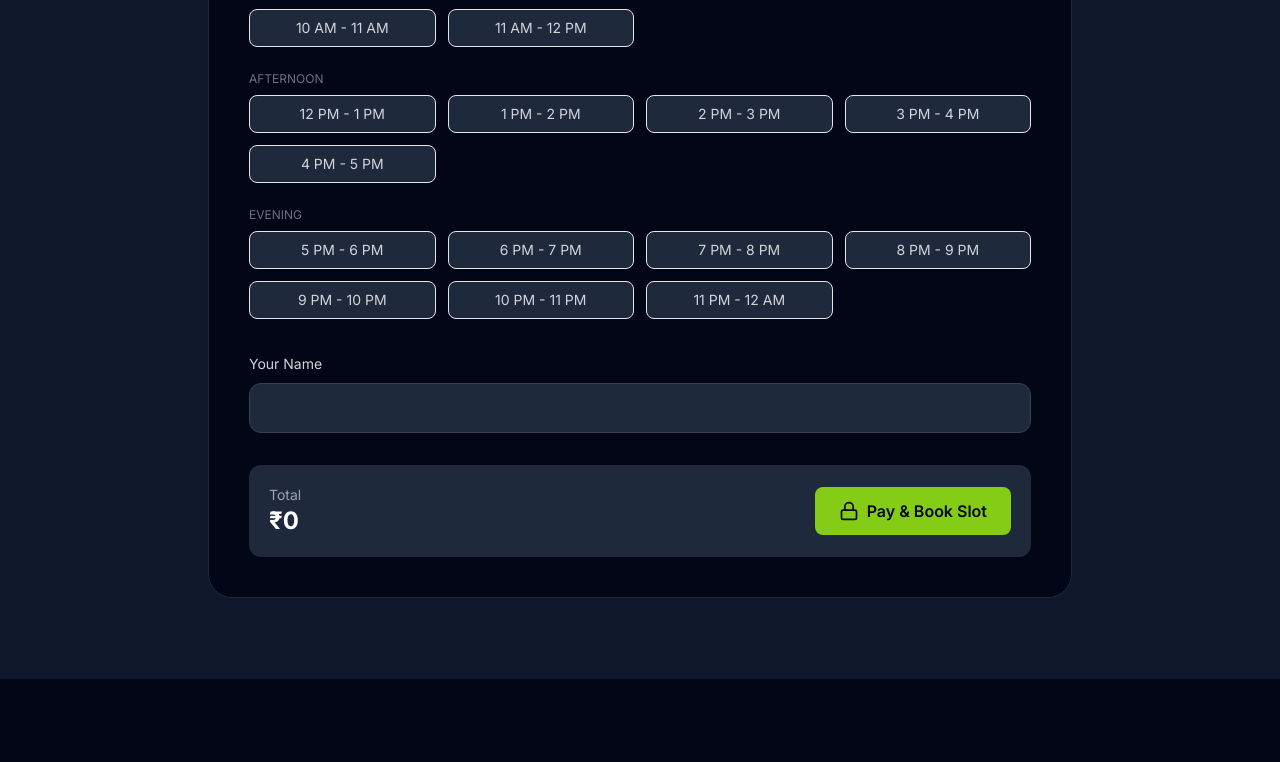
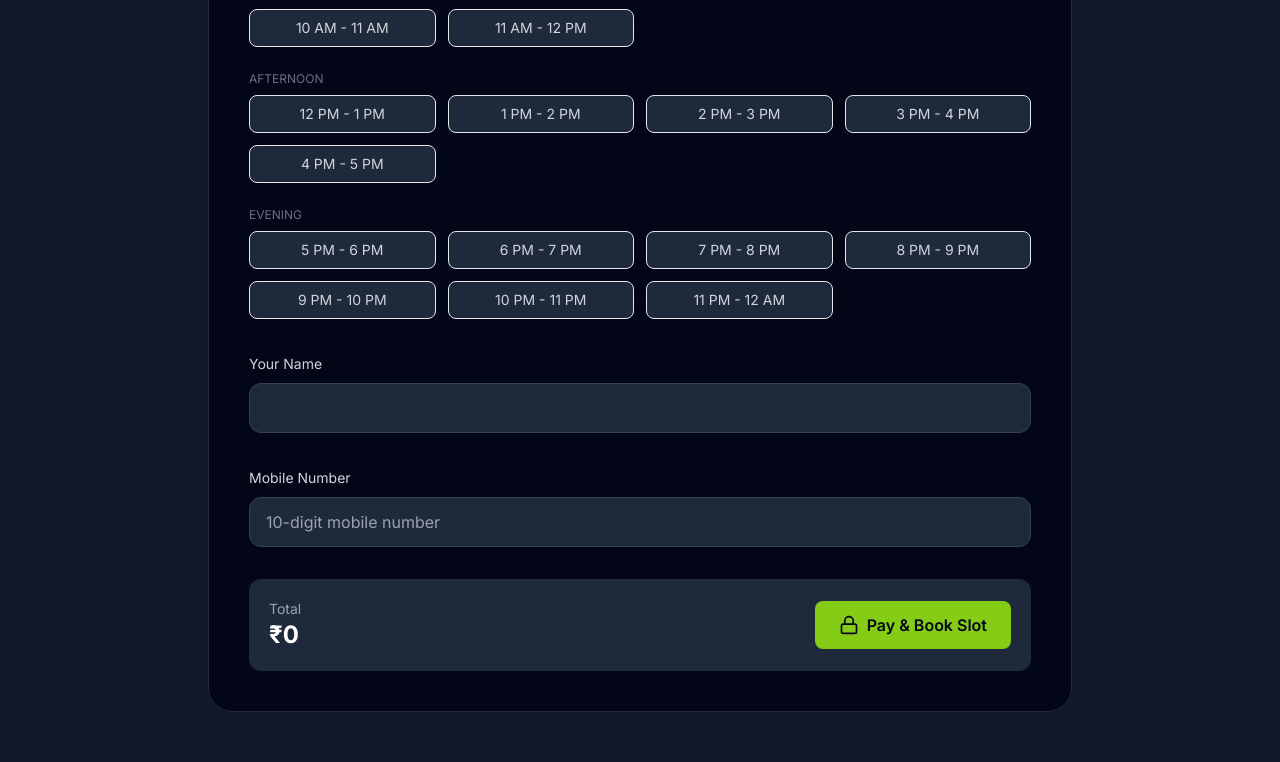
Before and after one commit to RAHULMANI0407/turf, a React (Vite) app: page / in a window 1280 px wide. Shown: the part 1990-2752 px from the top of the page. Built offline with nearby package versions, Linux system fonts and the light colour scheme; no server answers.

Commit message:
Update BookingSection.tsx

```diff
--- a/components/BookingSection.tsx
+++ b/components/BookingSection.tsx
@@ -211,6 +211,19 @@ const BookingSection: React.FC = () => {
                 className="w-full mt-2 py-3 px-4 bg-slate-800 text-white rounded-xl border border-slate-700"
               />
             </div>
+            {/* MOBILE NUMBER */}
+<div>
+  <label className="text-sm text-gray-300">Mobile Number</label>
+  <input
+    type="tel"
+    value={phone}
+    onChange={e => setPhone(e.target.value)}
+    placeholder="10-digit mobile number"
+    required
+    className="w-full mt-2 py-3 px-4 bg-slate-800 text-white rounded-xl border border-slate-700"
+  />
+</div>
+
 
             {/* SUMMARY */}
             <div className="flex justify-between items-center bg-slate-800 p-5 rounded-xl">
```
